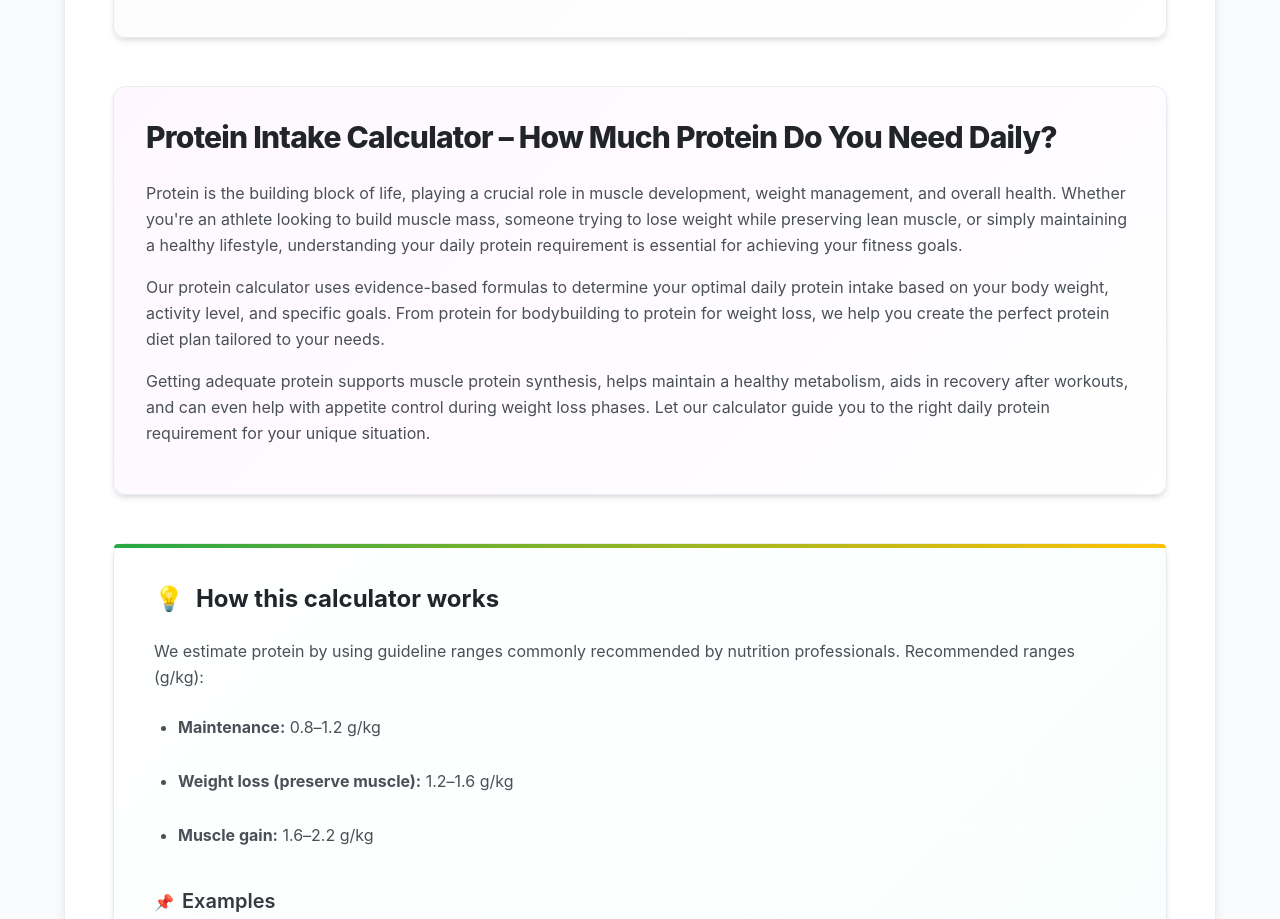
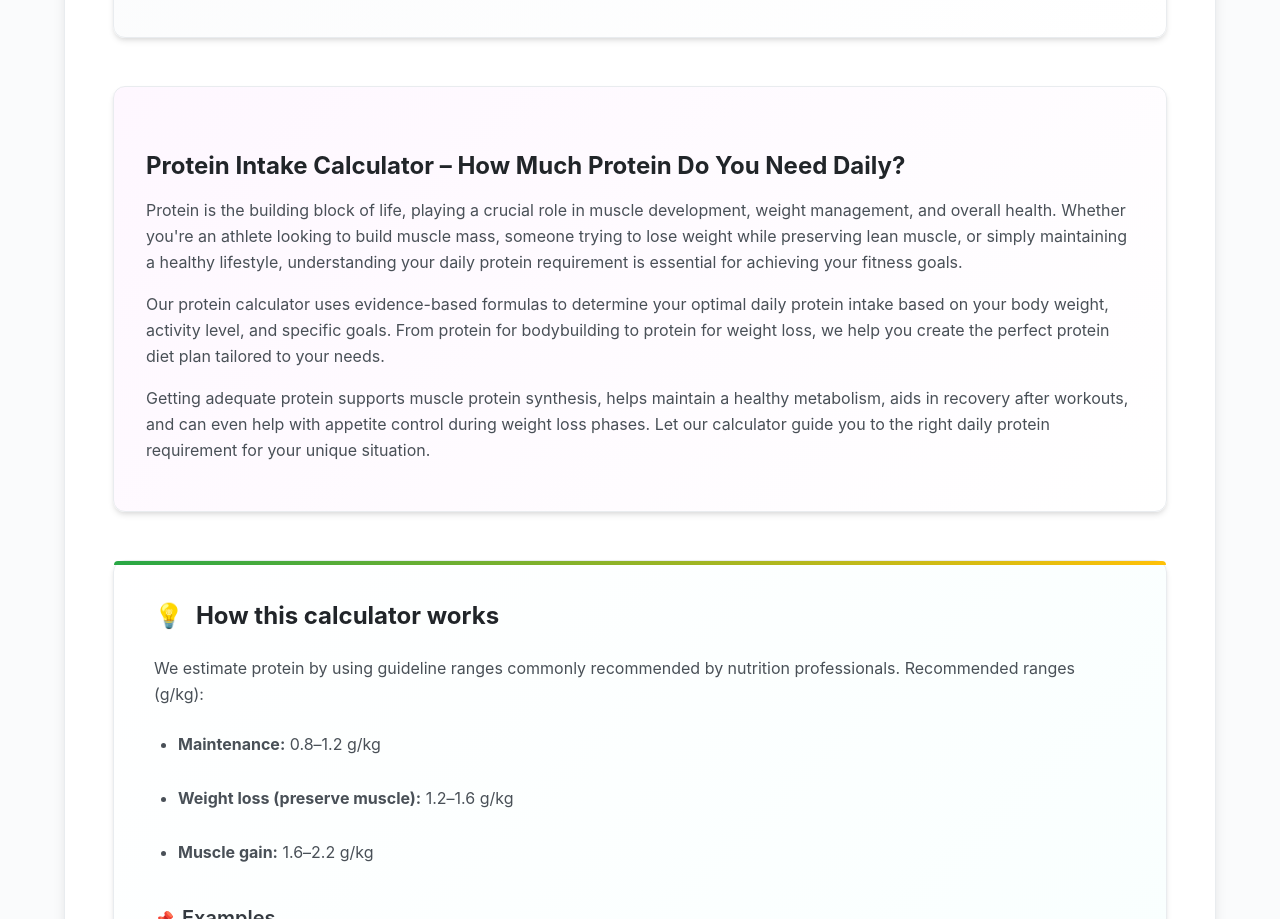
Before and after one commit to jaytools/jaytools.github.io, a website: page health/protein-intake.html in a window 1280 px wide. Shown: the part 949-1868 px from the top of the page. Drawn offline with Linux system fonts and the light colour scheme.

Commit message:
SEO: Enforce single H1 on protein-intake; demote secondary heading to H2

```diff
--- a/health/protein-intake.html
+++ b/health/protein-intake.html
@@ -379,7 +379,7 @@
             </section>
 
             <section class="about-protein">
-                <h1>Protein Intake Calculator – How Much Protein Do You Need Daily?</h1>
+                <h2>Protein Intake Calculator – How Much Protein Do You Need Daily?</h2>
                 <p>Protein is the building block of life, playing a crucial role in muscle development, weight management, and overall health. Whether you're an athlete looking to build muscle mass, someone trying to lose weight while preserving lean muscle, or simply maintaining a healthy lifestyle, understanding your daily protein requirement is essential for achieving your fitness goals.</p>
 
                 <p>Our protein calculator uses evidence-based formulas to determine your optimal daily protein intake based on your body weight, activity level, and specific goals. From protein for bodybuilding to protein for weight loss, we help you create the perfect protein diet plan tailored to your needs.</p>
```
